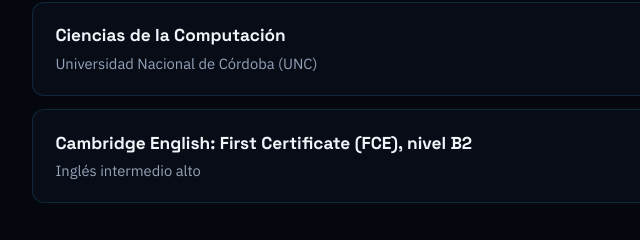
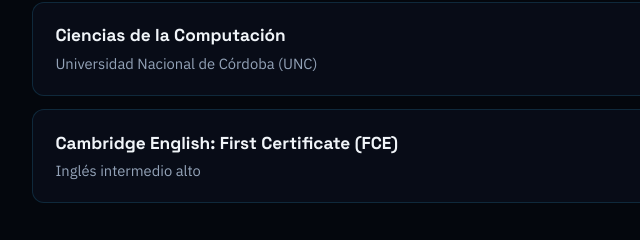
Before and after one commit to ilan484/ilan484.github.io, a plain HTML site: page index.html in a window 1280 px wide. Shown: the part 2814-3054 px from the top of the page, 168-808 px from the left. Drawn offline with Linux system fonts and the light colour scheme.

Commit message:
Update index.html, FCE nivel

```diff
--- a/index.html
+++ b/index.html
@@ -1131,7 +1131,7 @@ footer {
         </li>
         <li class="edu-item">
           <div>
-            <strong>Cambridge English: First Certificate (FCE), nivel B2</strong>
+            <strong>Cambridge English: First Certificate (FCE)</strong>
             <span>Inglés intermedio alto</span>
           </div>
           <span class="edu-period">CERTIFICADO B2</span>
```
